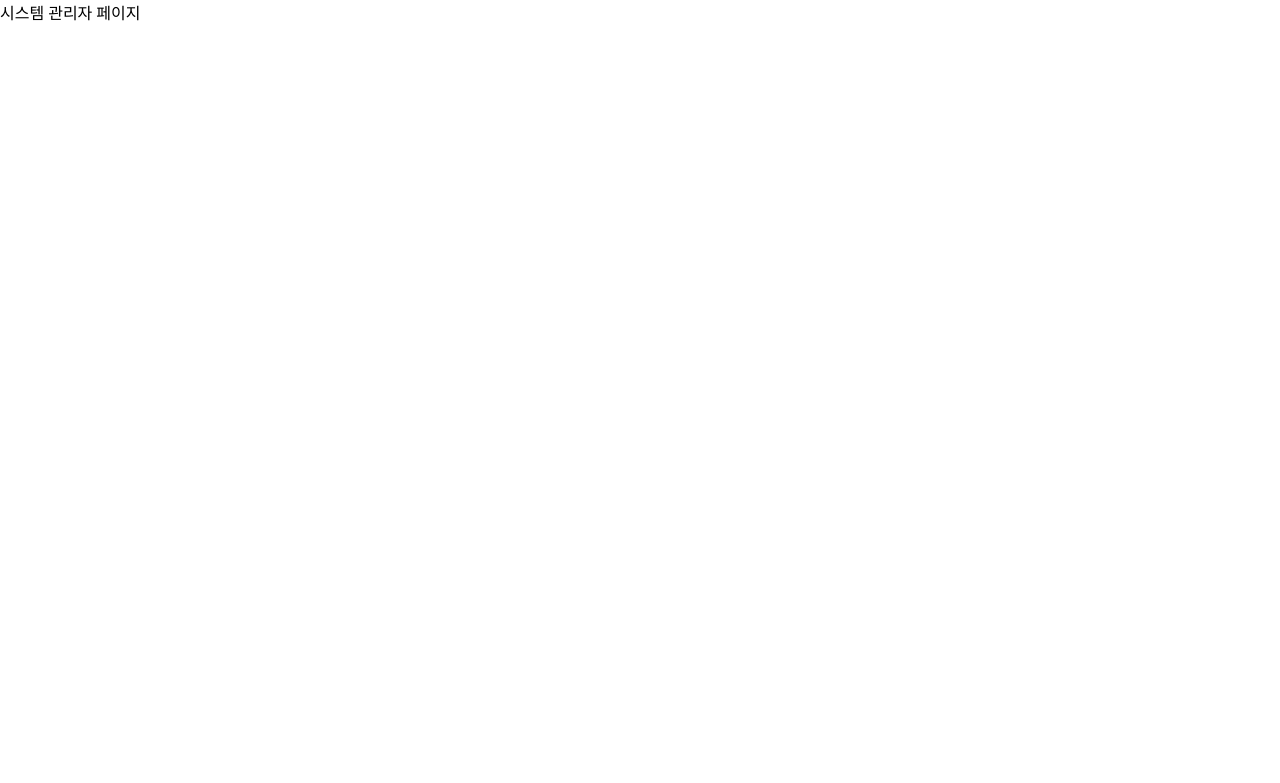
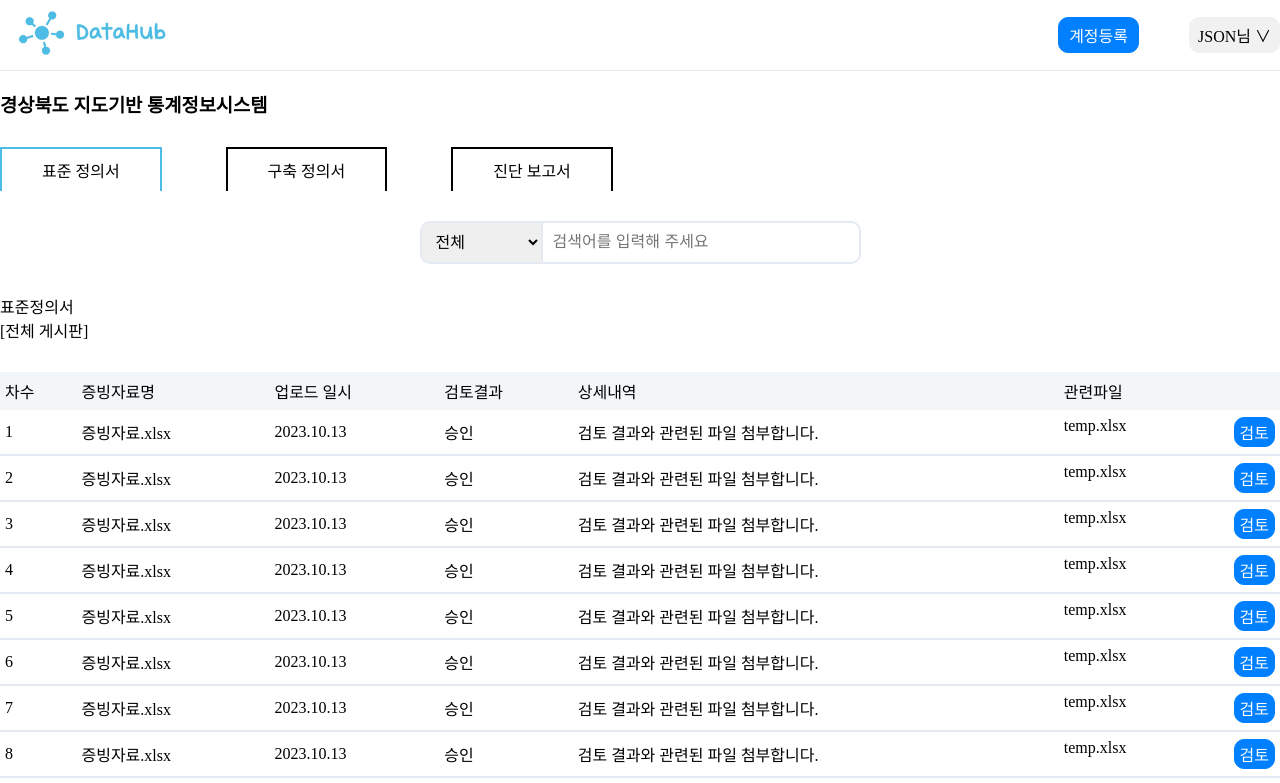
Before and after one commit to knusolution/Webui, a React (Vite) app: page /system in a window 1280 px wide. Shown: the top 783 px of the page. Built offline with nearby package versions, Linux system fonts and the light colour scheme.

Commit message:
[Rename] 파일 경로 및 컴포넌트명 변경

```diff
--- a/src/components/System.jsx
+++ /dev/null
@@ -1,9 +0,0 @@
-const System = () => {
-    return (
-      <div>
-        시스템 관리자 페이지
-      </div>
-    );
-  };
-
-  export default System;
--- a/src/components/admin/Admin.jsx
+++ b/src/components/admin/Admin.jsx
@@ -1,7 +1,7 @@
 import React from 'react';
-import Header from '@components/admin/containers/AdminHeaderContainer'
-import Search from '@components/admin/containers/AdminSearchContainer';
-import Board from '@components/admin/containers/AdminBoardContainer';
+import AdminHeaderContainer from '@components/admin/containers/AdminHeaderContainer'
+import AdminSearchContainer from '@components/admin/containers/AdminSearchContainer';
+import AdminBoardContainer from '@components/admin/containers/AdminBoardContainer';
 
 
 
@@ -11,9 +11,9 @@ import Board from '@components/admin/containers/AdminBoardContainer';
 export default function Admin() {
     return (
         <>
-            <Header></Header>
-            <Search></Search>
-            <Board></Board>
+            <AdminHeaderContainer></AdminHeaderContainer>
+            <AdminSearchContainer></AdminSearchContainer>
+            <AdminBoardContainer></AdminBoardContainer>
         </>
     );
 }
--- a/src/components/admin/containers/AdminBoardContainer.jsx
+++ b/src/components/admin/containers/AdminBoardContainer.jsx
@@ -53,7 +53,7 @@ const Tbodytr = styled.tr`
 `
 
 
-export default function Table() {
+export default function AdminBorderContainer() {
     return (
       <Boarddiv>
         <table>
--- a/src/routes/RootNavigation.jsx
+++ b/src/routes/RootNavigation.jsx
@@ -3,7 +3,7 @@ import MainNavigation from "./MainNavigation";
 import LoginNavigation from "./LoginNavigation";
 import { useToken } from "@hooks/useToken";
 import Admin from "@components/admin/Admin";
-import System from "@components/System";
+import System from "@components/system/System";
 
 const RootNavigation = () => {
   const { getToken } = useToken();
```
